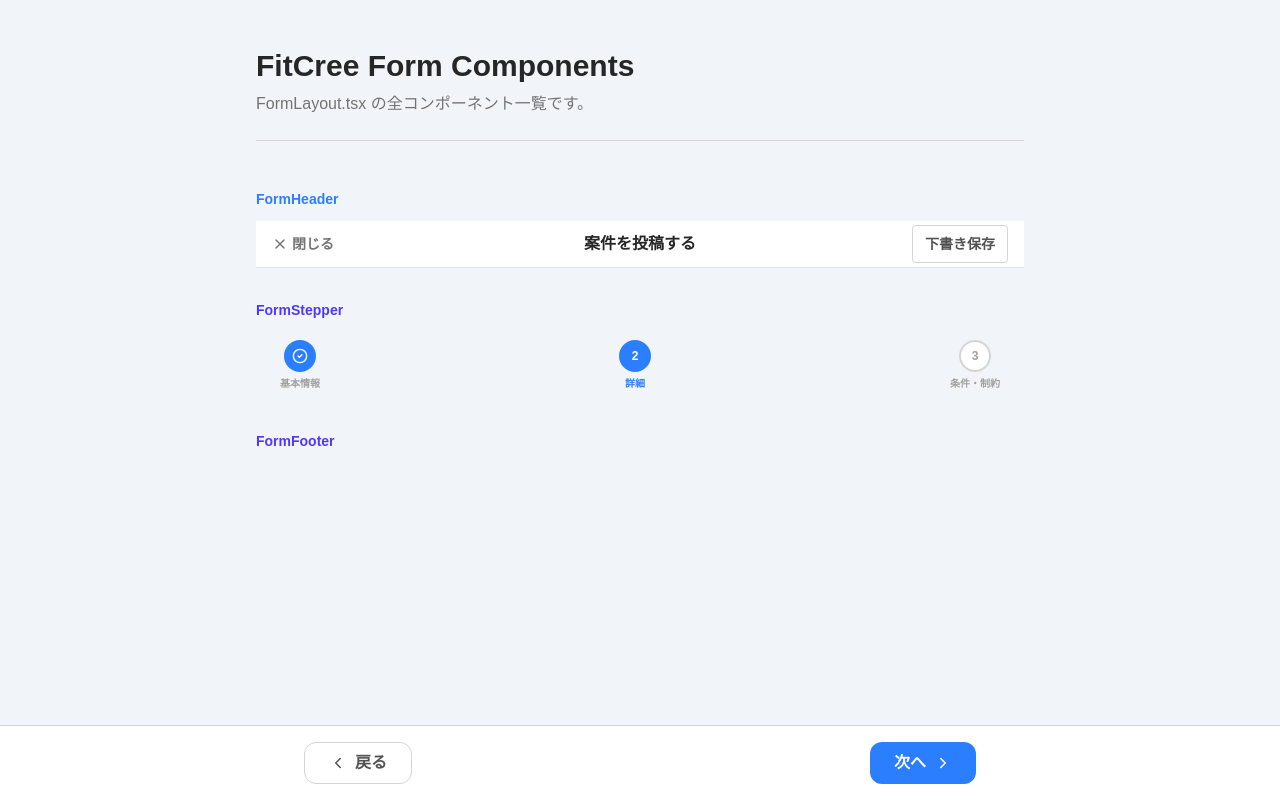
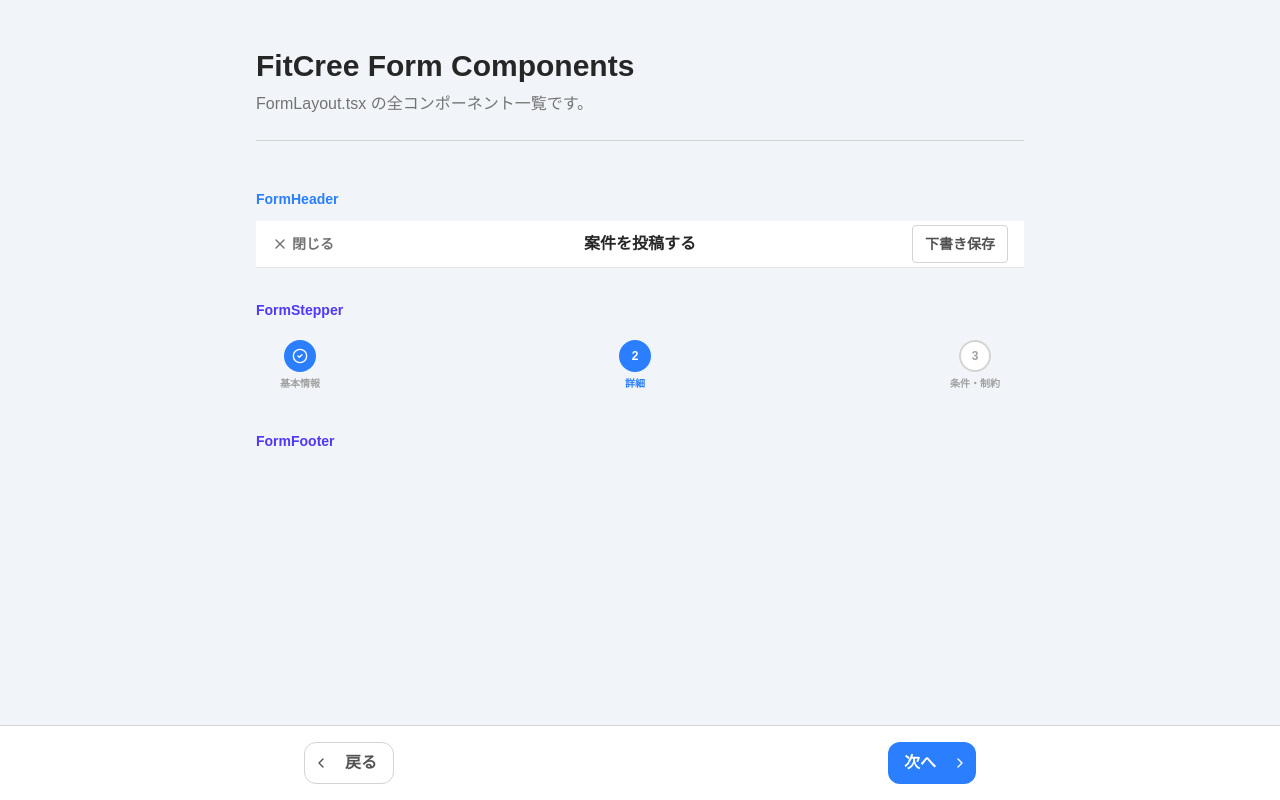
Before and after one commit to FitCree/fitcree-design, a Next.js app in the folder fitcree-design-app/: page /styleguide/form/layout in a window 1280 px wide. Built offline with nearby package versions, Linux system fonts and the light colour scheme.

Commit message:
update: フッターデザイン微調整

```diff
--- a/fitcree-design-app/src/components/forms/layout/FormFooter.tsx
+++ b/fitcree-design-app/src/components/forms/layout/FormFooter.tsx
@@ -6,13 +6,13 @@
   <div className="fixed bottom-0 left-0 w-full bg-white border-t border-neutral-300 p-4 z-20">
     <div className={`max-w-2xl mx-auto flex gap-3 ${isFirst ? 'justify-end' : 'justify-between'}`}>
       {!isFirst && (
-        <button onClick={onBack} className="flex items-center justify-center gap-2 py-2 px-6 rounded-xl border border-neutral-300 font-bold text-neutral-600 hover:bg-neutral-50 transition-all">
-          <ChevronLeft size={18} /> 戻る
+        <button onClick={onBack} className="flex items-center justify-between gap-4 py-2 pl-2 pr-4 rounded-xl border border-neutral-300 font-bold text-neutral-600 hover:bg-neutral-50 transition-all">
+          <ChevronLeft size={16} /> 戻る
         </button>
       )}
-      <button onClick={onNext} className="flex items-center justify-center gap-2 bg-blue-500 text-white font-bold py-2 px-6 rounded-xl hover:bg-blue-700 transition-all">
+      <button onClick={onNext} className="flex items-center justify-between gap-4 py-2 pl-4 pr-2 bg-blue-500 text-white font-bold rounded-xl hover:bg-blue-700 transition-all">
         {isLast ? "投稿内容を確認する" : "次へ"}
-        <ChevronRight size={18} />
+        <ChevronRight size={16} />
       </button>
     </div>
   </div>
```
